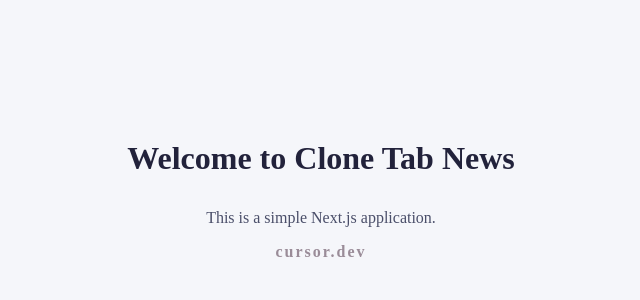
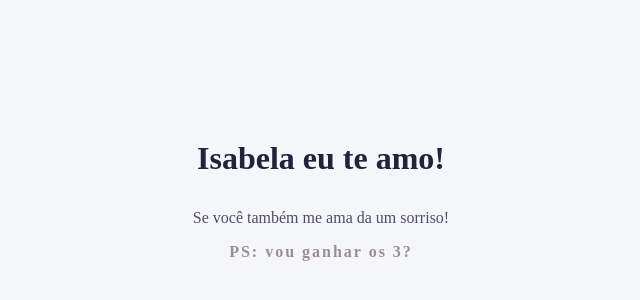
Before and after one commit to KevinR360/clone-tabnews, a Next.js app: page / in a window 1280 px wide. Shown: the part 218-518 px from the top of the page, without its empty margins (319-959 px from the left). Built offline with nearby package versions, Linux system fonts and the light colour scheme.

Commit message:
change message

```diff
--- a/pages/index.js
+++ b/pages/index.js
@@ -1,9 +1,9 @@
 function Home() {
   return (
     <div className="container">
-      <h1>Welcome to Clone Tab News</h1>
-      <p>This is a simple Next.js application.</p>
-      <span className="brand">cursor.dev</span>
+      <h1>Isabela eu te amo!</h1>
+      <p>Se você também me ama da um sorriso!</p>
+      <span className="brand">PS: vou ganhar os 3?</span>
       <style jsx>{`
         .container {
           min-height: 100vh;
```
